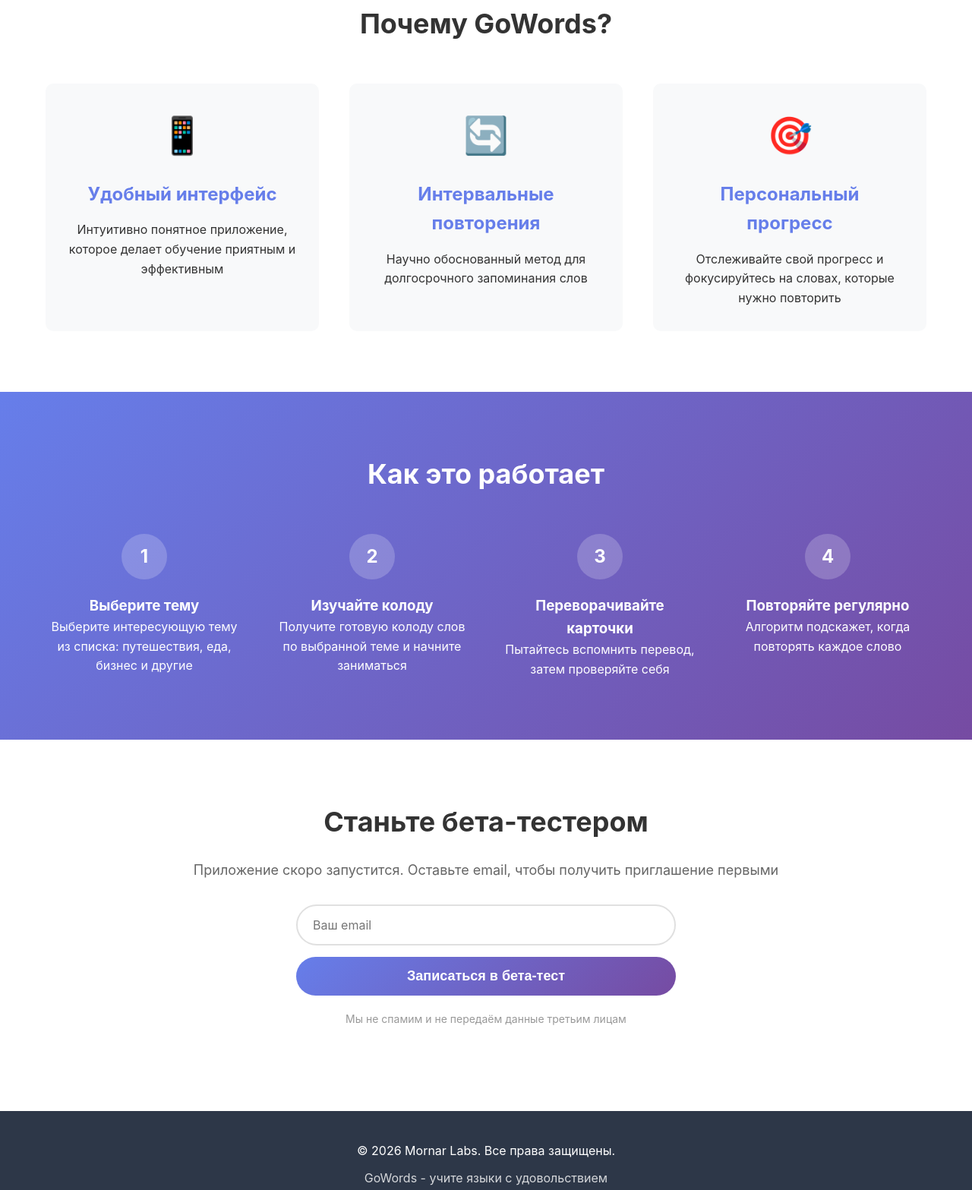
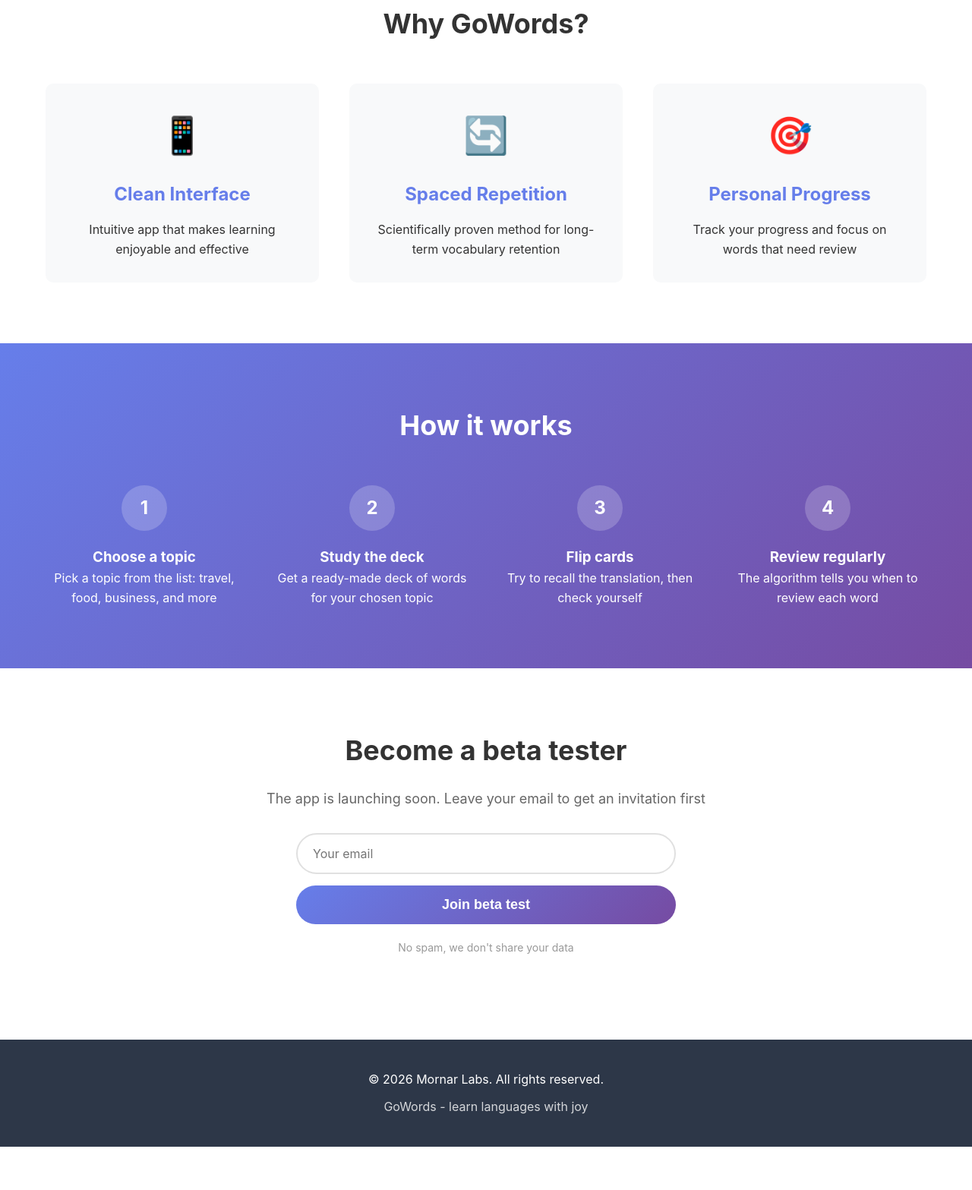
Before and after one commit to gowordsapp/mornar-labs, a plain HTML site: page index.html in a window 1280 px wide. Shown: the part 545-2112 px from the top of the page at 76% size. After the commit the page ends 2055 px from the top, so only its background shows below. Drawn offline with Linux system fonts and the light colour scheme.

Commit message:
Translate index.html content from Russian to English

```diff
--- a/index.html
+++ b/index.html
@@ -24,7 +24,6 @@
             padding: 0 20px;
         }
 
-        /* Header */
         .header {
             background: rgba(255,255,255,0.95);
             box-shadow: 0 2px 10px rgba(0,0,0,0.1);
@@ -74,7 +73,6 @@
             color: #667eea;
         }
 
-        /* Language Switcher */
         .lang-switcher {
             display: flex;
             gap: 8px;
@@ -102,7 +100,6 @@
             color: white;
         }
 
-        /* Hero Section */
         .hero {
             padding: 150px 0 100px;
             text-align: center;
@@ -140,7 +137,6 @@
             box-shadow: 0 10px 20px rgba(0,0,0,0.2);
         }
 
-        /* Features */
         .features {
             background: white;
             padding: 80px 0;
@@ -183,7 +179,6 @@
             color: #667eea;
         }
 
-        /* How it works */
         .how-it-works {
             background: linear-gradient(135deg, #667eea 0%, #764ba2 100%);
             color: white;
@@ -214,7 +209,6 @@
             margin: 0 auto 20px;
         }
 
-        /* CTA Section */
         .cta-section {
             background: white;
             padding: 80px 0;
@@ -232,7 +226,6 @@
             color: #666;
         }
 
-        /* Beta Form Styles */
         .beta-form {
             max-width: 500px;
             margin: 30px auto 0;
@@ -293,7 +286,6 @@
             border: 1px solid #f5c6cb;
         }
 
-        /* Footer */
         .footer {
             background: #2d3748;
             color: white;
@@ -301,7 +293,6 @@
             text-align: center;
         }
 
-        /* Animations */
         @keyframes fadeInUp {
             from {
                 opacity: 0;
@@ -313,7 +304,6 @@
             }
         }
 
-        /* Responsive */
         @media (max-width: 768px) {
             .hero h1 {
                 font-size: 32px;
@@ -349,13 +339,13 @@
                 <div class="logo">GoWords</div>
                 <div class="nav-right">
                     <div class="nav-links">
-                        <a href="#features" data-key="navFeatures">Возможности</a>
-                        <a href="#how-it-works" data-key="navHowItWorks">Как работает</a>
-                        <a href="#beta" data-key="navBeta">Бета-тест</a>
+                        <a href="#features" data-key="navFeatures">Features</a>
+                        <a href="#how-it-works" data-key="navHowItWorks">How it works</a>
+                        <a href="#beta" data-key="navBeta">Beta</a>
                     </div>
                     <div class="lang-switcher">
-                        <button class="lang-btn" data-lang="en">EN</button>
-                        <button class="lang-btn active" data-lang="ru">RU</button>
+                        <button class="lang-btn active" data-lang="en">EN</button>
+                        <button class="lang-btn" data-lang="ru">RU</button>
                         <button class="lang-btn" data-lang="sr">SR</button>
                     </div>
                 </div>
@@ -366,30 +356,30 @@
     <main>
         <section class="hero">
             <div class="container">
-                <h1 data-key="heroTitle">Учите языки с GoWords</h1>
-                <p data-key="heroSubtitle">Эффективный метод обучения через карточки с интервальными повторениями</p>
-                <a href="#beta" class="cta-button" data-key="heroCta">Записаться в бета-тест →</a>
+                <h1 data-key="heroTitle">Learn languages with GoWords</h1>
+                <p data-key="heroSubtitle">Effective flashcard learning with spaced repetition system</p>
+                <a href="#beta" class="cta-button" data-key="heroCta">Join beta test →</a>
             </div>
         </section>
 
         <section id="features" class="features">
             <div class="container">
-                <h2 class="section-title" data-key="featuresTitle">Почему GoWords?</h2>
+                <h2 class="section-title" data-key="featuresTitle">Why GoWords?</h2>
                 <div class="features-grid">
                     <div class="feature-card">
                         <div class="feature-icon">📱</div>
-                        <h3 data-key="feature1Title">Удобный интерфейс</h3>
-                        <p data-key="feature1Desc">Интуитивно понятное приложение, которое делает обучение приятным и эффективным</p>
+                        <h3 data-key="feature1Title">Clean Interface</h3>
+                        <p data-key="feature1Desc">Intuitive app that makes learning enjoyable and effective</p>
                     </div>
                     <div class="feature-card">
                         <div class="feature-icon">🔄</div>
-                        <h3 data-key="feature2Title">Интервальные повторения</h3>
-                        <p data-key="feature2Desc">Научно обоснованный метод для долгосрочного запоминания слов</p>
+                        <h3 data-key="feature2Title">Spaced Repetition</h3>
+                        <p data-key="feature2Desc">Scientifically proven method for long-term vocabulary retention</p>
                     </div>
                     <div class="feature-card">
                         <div class="feature-icon">🎯</div>
-                        <h3 data-key="feature3Title">Персональный прогресс</h3>
-                        <p data-key="feature3Desc">Отслеживайте свой прогресс и фокусируйтесь на словах, которые нужно повторить</p>
+                        <h3 data-key="feature3Title">Personal Progress</h3>
+                        <p data-key="feature3Desc">Track your progress and focus on words that need review</p>
                     </div>
                 </div>
             </div>
@@ -397,27 +387,27 @@
 
         <section id="how-it-works" class="how-it-works">
             <div class="container">
-                <h2 class="section-title" style="color: white;" data-key="howItWorksTitle">Как это работает</h2>
+                <h2 class="section-title" style="color: white;" data-key="howItWorksTitle">How it works</h2>
                 <div class="steps">
                     <div class="step">
                         <div class="step-number">1</div>
-                        <h3 data-key="step1Title">Выберите тему</h3>
-                        <p data-key="step1Desc">Выберите интересующую тему из списка: путешествия, еда, бизнес и другие</p>
+                        <h3 data-key="step1Title">Choose a topic</h3>
+                        <p data-key="step1Desc">Pick a topic from the list: travel, food, business, and more</p>
                     </div>
                     <div class="step">
                         <div class="step-number">2</div>
-                        <h3 data-key="step2Title">Изучайте колоду</h3>
-                        <p data-key="step2Desc">Получите готовую колоду слов по выбранной теме и начните заниматься</p>
+                        <h3 data-key="step2Title">Study the deck</h3>
+                        <p data-key="step2Desc">Get a ready-made deck of words for your chosen topic</p>
                     </div>
                     <div class="step">
                         <div class="step-number">3</div>
-                        <h3 data-key="step3Title">Переворачивайте карточки</h3>
-                        <p data-key="step3Desc">Пытайтесь вспомнить перевод, затем проверяйте себя</p>
+                        <h3 data-key="step3Title">Flip cards</h3>
+                        <p data-key="step3Desc">Try to recall the translation, then check yourself</p>
                     </div>
                     <div class="step">
                         <div class="step-number">4</div>
-                        <h3 data-key="step4Title">Повторяйте регулярно</h3>
-                        <p data-key="step4Desc">Алгоритм подскажет, когда повторять каждое слово</p>
+                        <h3 data-key="step4Title">Review regularly</h3>
+                        <p data-key="step4Desc">The algorithm tells you when to review each word</p>
                     </div>
                 </div>
             </div>
@@ -425,43 +415,37 @@
 
         <section id="beta" class="cta-section">
             <div class="container">
-                <h2 data-key="betaTitle">Станьте бета-тестером</h2>
-                <p data-key="betaSubtitle">Приложение скоро запустится. Оставьте email, чтобы получить приглашение первыми</p>
+                <h2 data-key="betaTitle">Become a beta tester</h2>
+                <p data-key="betaSubtitle">The app is launching soon. Leave your email to get an invitation first</p>
 
                 <form id="betaForm" class="beta-form" action="https://formspree.io/f/xojpkryy" method="POST">
-                    <input type="email" name="email" id="emailInput" placeholder="Ваш email" required>
-                    <input type="hidden" name="_subject" value="Новая заявка на бета-тест GoWords">
+                    <input type="email" name="email" id="emailInput" placeholder="Your email" required>
+                    <input type="hidden" name="_subject" value="New beta test request GoWords">
                     <input type="hidden" name="_replyto" value="">
-                    <button type="submit" id="submitBtn" data-key="betaButton">Записаться в бета-тест</button>
+                    <button type="submit" id="submitBtn" data-key="betaButton">Join beta test</button>
                 </form>
                 <div id="formMessage" class="form-message"></div>
-                <p style="margin-top: 20px; font-size: 14px; color: #999;" data-key="betaPrivacy">Мы не спамим и не передаём данные третьим лицам</p>
+                <p style="margin-top: 20px; font-size: 14px; color: #999;" data-key="betaPrivacy">No spam, we don't share your data</p>
             </div>
         </section>
     </main>
 
     <footer class="footer">
         <div class="container">
-            <p data-key="footerCopyright">© 2026 Mornar Labs. Все права защищены.</p>
-            <p style="margin-top: 10px; opacity: 0.8;" data-key="footerTagline">GoWords - учите языки с удовольствием</p>
+            <p data-key="footerCopyright">© 2026 Mornar Labs. All rights reserved.</p>
+            <p style="margin-top: 10px; opacity: 0.8;" data-key="footerTagline">GoWords - learn languages with joy</p>
         </div>
     </footer>
 
     <script>
-        // ============ ПЕРЕВОДЫ ============
         const translations = {
             en: {
-                // Navigation
                 navFeatures: "Features",
                 navHowItWorks: "How it works",
                 navBeta: "Beta",
-
-                // Hero
                 heroTitle: "Learn languages with GoWords",
                 heroSubtitle: "Effective flashcard learning with spaced repetition system",
                 heroCta: "Join beta test →",
-
-                // Features section
                 featuresTitle: "Why GoWords?",
                 feature1Title: "Clean Interface",
                 feature1Desc: "Intuitive app that makes learning enjoyable and effective",
@@ -469,8 +453,6 @@
                 feature2Desc: "Scientifically proven method for long-term vocabulary retention",
                 feature3Title: "Personal Progress",
                 feature3Desc: "Track your progress and focus on words that need review",
-
-                // How it works section
                 howItWorksTitle: "How it works",
                 step1Title: "Choose a topic",
                 step1Desc: "Pick a topic from the list: travel, food, business, and more",
@@ -480,18 +462,12 @@
                 step3Desc: "Try to recall the translation, then check yourself",
                 step4Title: "Review regularly",
                 step4Desc: "The algorithm tells you when to review each word",
-
-                // Beta section
                 betaTitle: "Become a beta tester",
                 betaSubtitle: "The app is launching soon. Leave your email to get an invitation first",
                 betaButton: "Join beta test",
                 betaPrivacy: "No spam, we don't share your data",
-
-                // Footer
                 footerCopyright: "© 2026 Mornar Labs. All rights reserved.",
                 footerTagline: "GoWords - learn languages with joy",
-
-                // Form messages
                 formSuccess: "✅ Thank you! We'll contact you when the beta starts.",
                 formError: "❌ Something went wrong. Please try again later.",
                 emailPlaceholder: "Your email"
@@ -564,16 +540,12 @@
             }
         };
 
-        // ============ ФУНКЦИЯ СМЕНЫ ЯЗЫКА ============
-        let currentLang = 'en'; // язык по умолчанию
+        let currentLang = 'en';
 
         function setLanguage(lang) {
             currentLang = lang;
-
-            // Меняем атрибут lang у html
             document.documentElement.lang = lang === 'en' ? 'en' : (lang === 'sr' ? 'sr' : 'ru');
 
-            // Меняем заголовок страницы
             if (lang === 'en') {
                 document.title = 'GoWords - Learn languages with flashcards';
             } else if (lang === 'sr') {
@@ -582,7 +554,6 @@
                 document.title = 'GoWords - Учите языки с карточками';
             }
 
-            // Обновляем все элементы с data-key
             document.querySelectorAll('[data-key]').forEach(element => {
                 const key = element.getAttribute('data-key');
                 if (translations[lang][key]) {
@@ -594,13 +565,11 @@
                 }
             });
 
-            // Обновляем placeholder для email поля отдельно
             const emailInput = document.getElementById('emailInput');
             if (emailInput) {
                 emailInput.placeholder = translations[lang].emailPlaceholder;
             }
 
-            // Обновляем активный класс у кнопок
             document.querySelectorAll('.lang-btn').forEach(btn => {
                 if (btn.getAttribute('data-lang') === lang) {
                     btn.classList.add('active');
@@ -610,7 +579,6 @@
             });
         }
 
-        // ============ ОБРАБОТЧИКИ КНОПОК ЯЗЫКА ============
         document.querySelectorAll('.lang-btn').forEach(btn => {
             btn.addEventListener('click', () => {
                 const lang = btn.getAttribute('data-lang');
@@ -618,7 +586,6 @@
             });
         });
 
-        // ============ ФОРМА ============
         const form = document.getElementById('betaForm');
         const messageDiv = document.getElementById('formMessage');
         const FORMSPREE_URL = 'https://formspree.io/f/xojpkryy';
@@ -649,7 +616,7 @@
                     messageDiv.textContent = translations[currentLang].formSuccess;
                     form.reset();
                 } else {
-                    throw new Error('Ошибка отправки');
+                    throw new Error('Error');
                 }
             } catch (error) {
                 messageDiv.className = 'form-message error';
@@ -664,8 +631,7 @@
             }
         });
 
-        // Инициализация с русским языком (по умолчанию)
-        setLanguage('ru');
+        setLanguage('en');
     </script>
 </body>
 </html>
```
